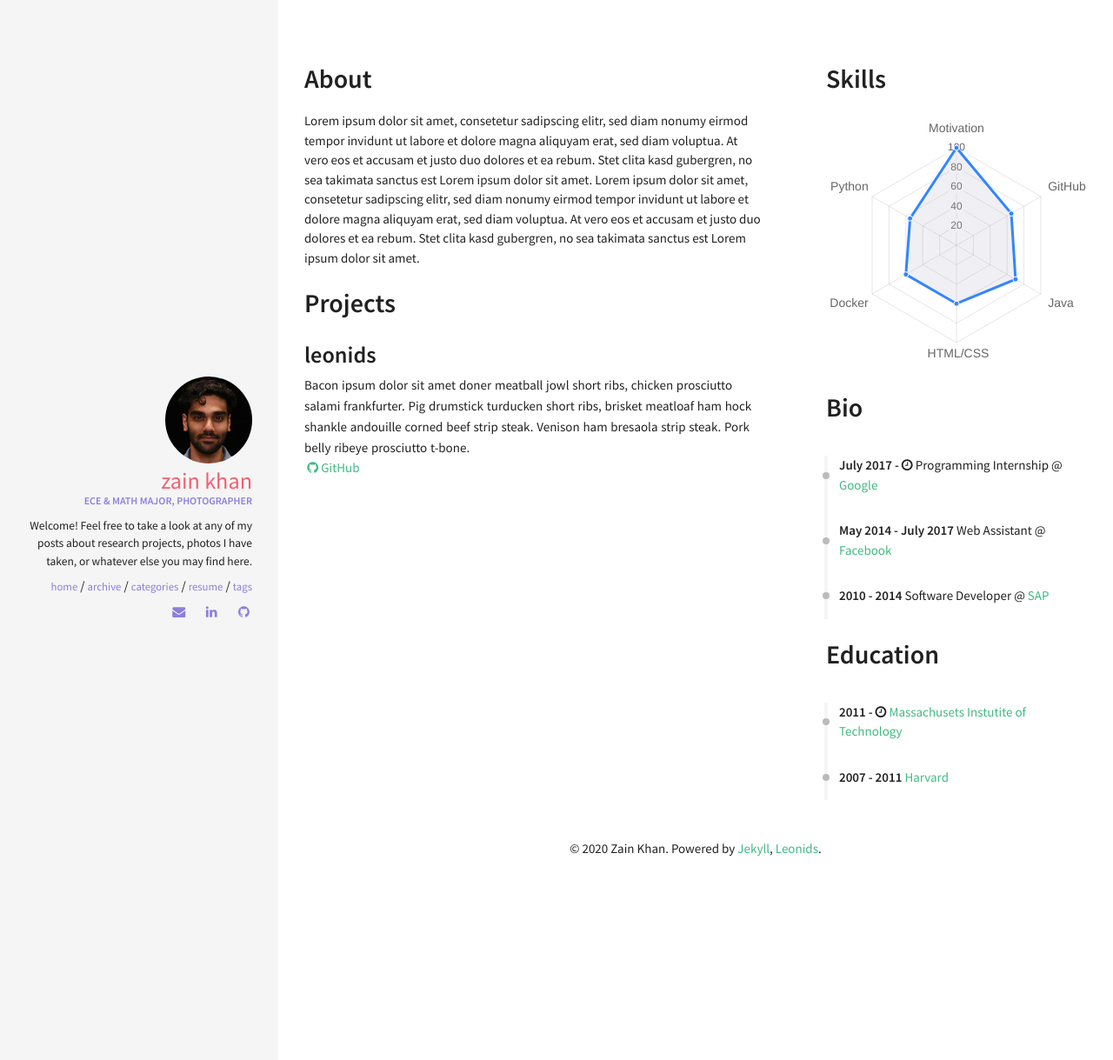
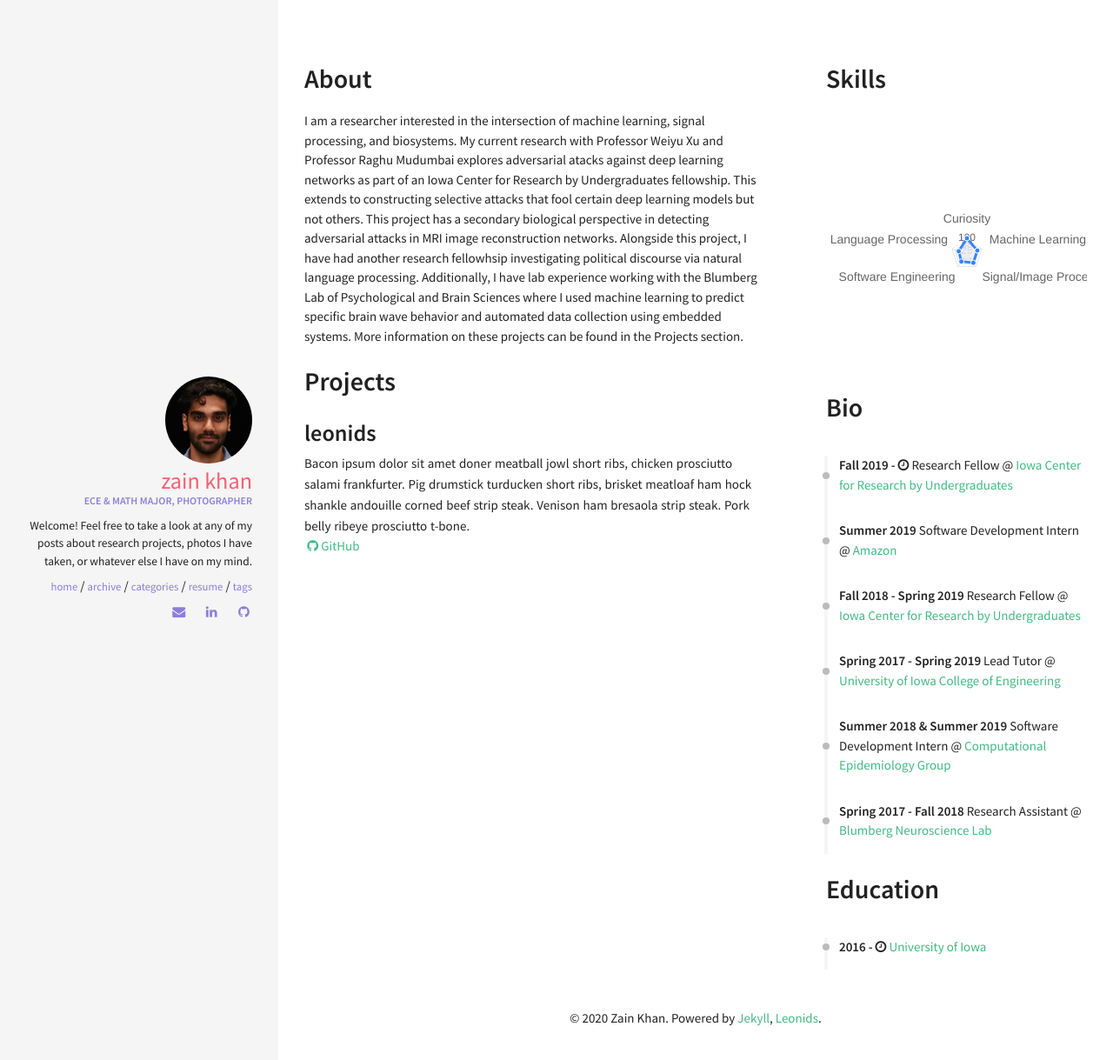
Before and after one commit to zainakh/zainakh.github.io, a Jekyll site: the page built from resume.html, in a window 1280 px wide. Shown: the top 1219 px of the page at 87% size. Built offline with Jekyll 4.4.1, drawn with Linux system fonts in a browser that asks for light colours; nearby versions of some CDN libraries.

Commit message:
Finish about

```diff
--- a/_config.yml
+++ b/_config.yml
@@ -36,7 +36,7 @@ owner:
   name: Zain Khan
   avatar: profile.png
   job: "ECE & Math Major, Photographer"
-  bio: "Welcome! Feel free to take a look at any of my posts about research projects, photos I have taken, or whatever else you may find here."
+  bio: "Welcome! Feel free to take a look at any of my posts about research projects, photos I have taken, or whatever else I have on my mind."
   email: zain.kha.al@gmail.com
   disqus-shortname:
   twitter: #username
--- a/_data/index/careers.yml
+++ b/_data/index/careers.yml
@@ -1,16 +1,31 @@
 # careers section data
 # if you don't have language feature(language.yml is empty), ignore "i18n" items
-- name: Google
-  link: http://www.google.com/
-  date: July 2017 - <i class="fa fa-clock-o" aria-hidden="true" title="Until Now"></i>
-  job: Programming Internship
+- name: Iowa Center for Research by Undergraduates
+  link: https://uiowa.edu/icru/
+  date: Fall 2019 - <i class="fa fa-clock-o" aria-hidden="true" title="Until Now"></i>
+  job: Research Fellow
 
-- name: Facebook
-  link: http://www.facebook.com/
-  date: May 2014 - July 2017
-  job: Web Assistant
+- name: Amazon
+  link: http://www.amazon.com/
+  date: Summer 2019
+  job: Software Development Intern
 
-- name: SAP
-  link: https://www.sap.com/
-  date: 2010 - 2014
-  job: Software Developer
+- name: Iowa Center for Research by Undergraduates
+  link: https://uiowa.edu/icru/
+  date: Fall 2018 - Spring 2019
+  job: Research Fellow
+
+- name: University of Iowa College of Engineering
+  link: https://www.engineering.uiowa.edu/
+  date: Spring 2017 - Spring 2019
+  job: Lead Tutor
+
+- name: Computational Epidemiology Group
+  link: https://vinci.cs.uiowa.edu/compepi/
+  date: Summer 2018 & Summer 2019
+  job: Software Development Intern
+
+- name: Blumberg Neuroscience Lab
+  link: https://psychology.uiowa.edu/blumberg-lab
+  date: Spring 2017 - Fall 2018
+  job: Research Assistant
--- a/_data/index/education.yml
+++ b/_data/index/education.yml
@@ -1,8 +1,4 @@
-- name: Massachusets Instutite of Technology
-  link: http://web.mit.edu/
-  date: 2011 - <i class="fa fa-clock-o" aria-hidden="true" title="Until Now"></i>
-  descr: <br> (expected graduation in 2019)
-
-- name: Harvard
-  link: http://www.harvard.edu/
-  date: 2007 - 2011
+- name: University of Iowa
+  link: https://uiowa.edu/
+  date: 2016 - <i class="fa fa-clock-o" aria-hidden="true" title="Until Now"></i>
+  descr: <br> (expected graduation in May 2020)
--- a/_data/index/skills.yml
+++ b/_data/index/skills.yml
@@ -2,5 +2,5 @@
 
 label: Ability
 id : cs
-aspects: Motivation, GitHub, Java, HTML/CSS, Docker, Python
-percentage: 100, 65, 70, 60, 60, 55
+aspects: Curiosity, Machine Learning, Signal/Image Processing, Software Engineering, Language Processing
+percentage: 100, 70, 70, 60, 55
--- a/_includes/sections/about.html
+++ b/_includes/sections/about.html
@@ -1,5 +1,5 @@
 <h1><span data-i18n="skills.my_skills">About</span></h1>
 
 <div>
-    Lorem ipsum dolor sit amet, consetetur sadipscing elitr, sed diam nonumy eirmod tempor invidunt ut labore et dolore magna aliquyam erat, sed diam voluptua. At vero eos et accusam et justo duo dolores et ea rebum. Stet clita kasd gubergren, no sea takimata sanctus est Lorem ipsum dolor sit amet. Lorem ipsum dolor sit amet, consetetur sadipscing elitr, sed diam nonumy eirmod tempor invidunt ut labore et dolore magna aliquyam erat, sed diam voluptua. At vero eos et accusam et justo duo dolores et ea rebum. Stet clita kasd gubergren, no sea takimata sanctus est Lorem ipsum dolor sit amet.
+I am a researcher interested in the intersection of machine learning, signal processing, and biosystems. My current research with Professor Weiyu Xu and Professor Raghu Mudumbai explores adversarial atacks against deep learning networks as part of an Iowa Center for Research by Undergraduates fellowship. This extends to constructing selective attacks that fool certain deep learning models but not others. This project has a secondary biological perspective in detecting adversarial attacks in MRI image reconstruction networks. Alongside this project, I have had another research fellowhsip investigating political discourse via natural language processing. Additionally, I have lab experience working with the Blumberg Lab of Psychological and Brain Sciences where I used machine learning to predict specific brain wave behavior and automated data collection using embedded systems. More information on these projects can be found in the Projects section.
 </div>
```
Also changed, not shown: _data/index/projects.yml (line endings or trailing spaces).
